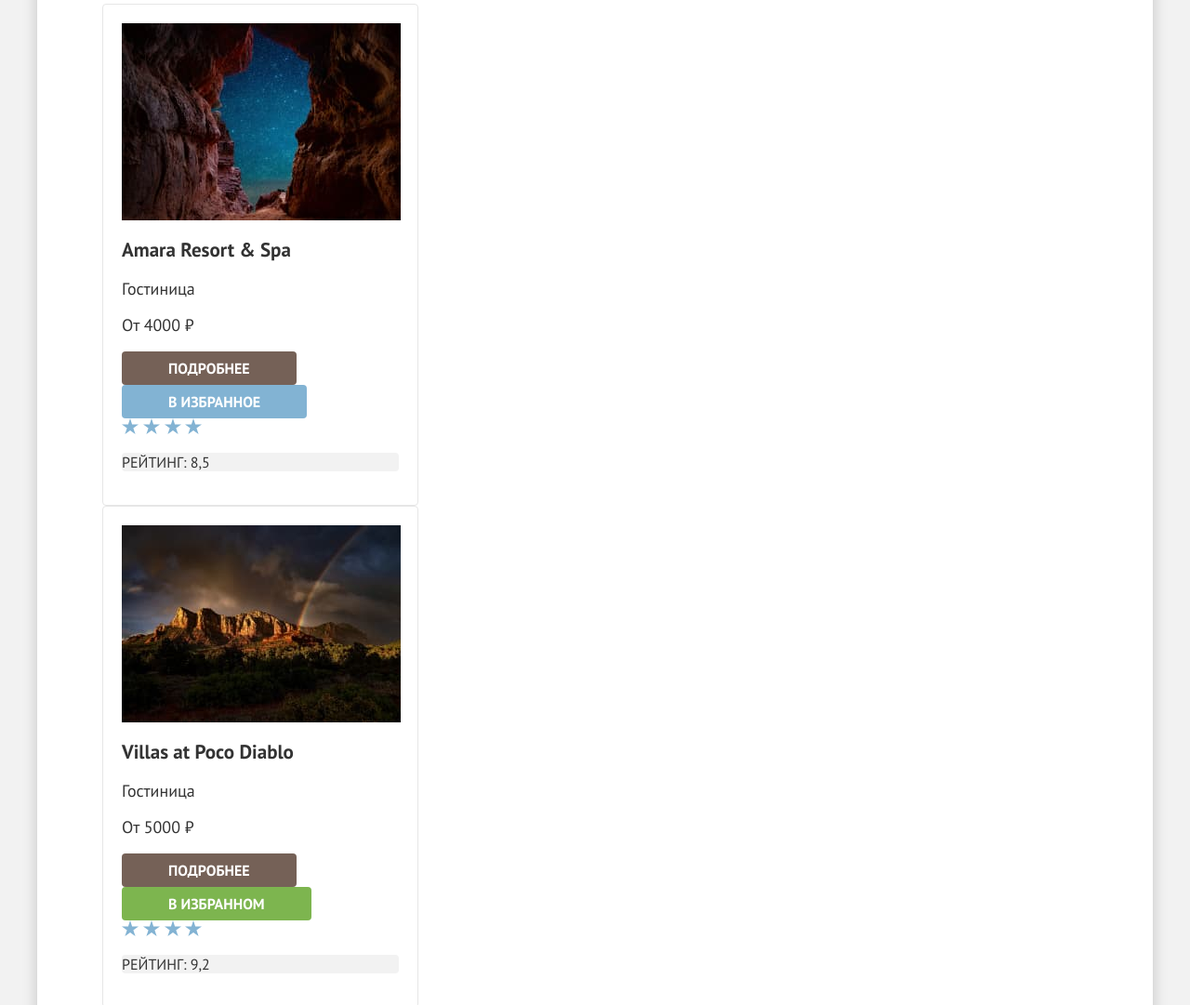
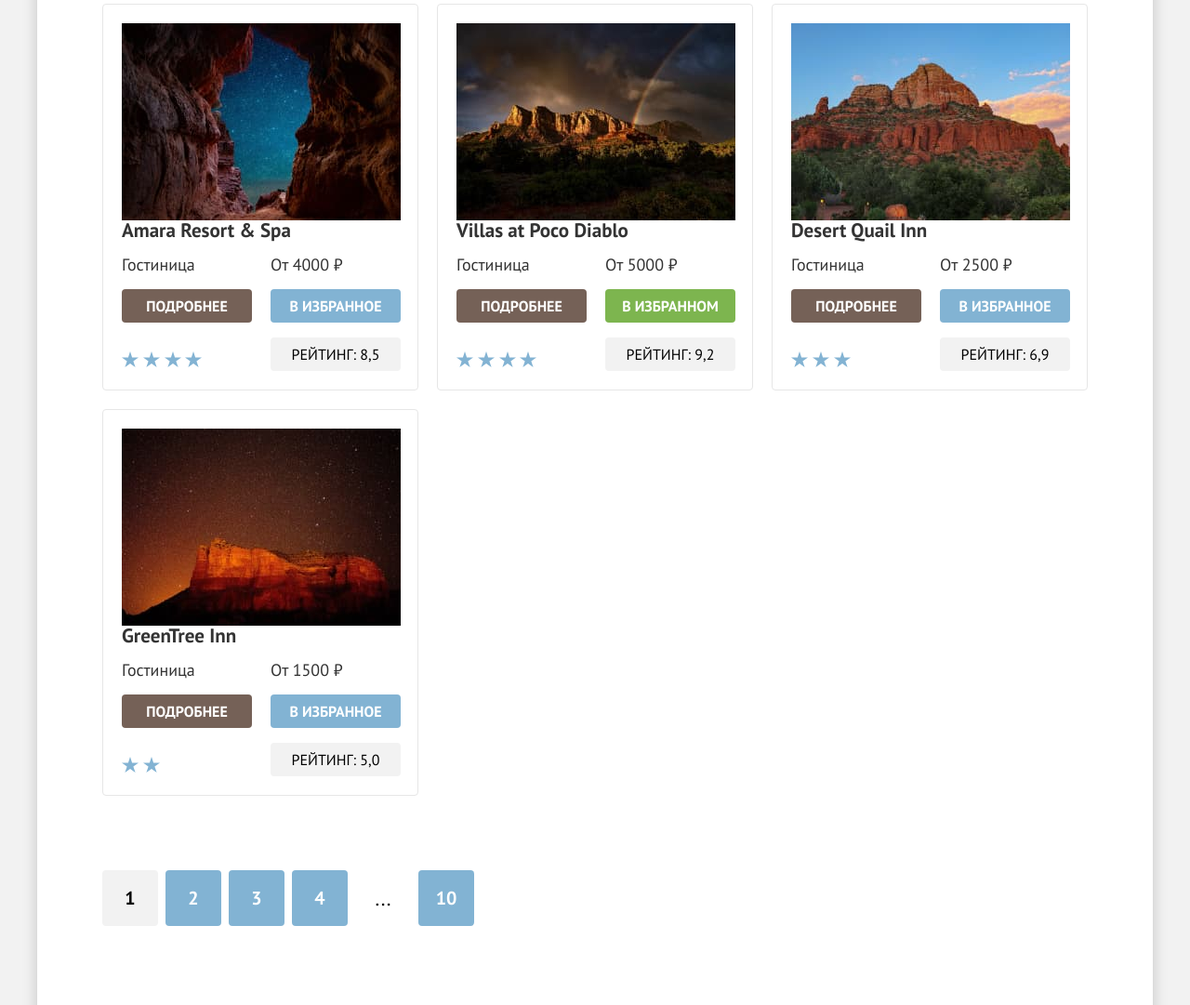
Before and after one commit to htmlacademy-htmlcss/2451963-sedona-1, a plain HTML site: page catalog.html in a window 1280 px wide. Shown: the part 611-1692 px from the top of the page at 93% size. Drawn offline with Linux system fonts and the light colour scheme.

Commit message:
сделал гриды, завтра доделаю

```diff
--- a/catalog.html
+++ b/catalog.html
@@ -173,7 +173,7 @@
                 <span class="catalog-raiting-stars-item"></span>
                 <span class="catalog-raiting-stars-item"></span>
               </div>
-              <p class="catalog-raiting-text">Рейтинг: 8,5</p>
+              <p class="catalog-raiting-text button">Рейтинг: 8,5</p>
             </li>
             <li class="catalog-card">
               <a class="catalog-card-link">
@@ -191,7 +191,7 @@
                 <span class="catalog-raiting-stars-item"></span>
                 <span class="catalog-raiting-stars-item"></span>
               </div>
-              <p class="catalog-raiting-text">Рейтинг: 9,2</p>
+              <p class="catalog-raiting-text button">Рейтинг: 9,2</p>
             </li>
             <li class="catalog-card">
               <a class="catalog-card-link">
@@ -208,7 +208,7 @@
                 <span class="catalog-raiting-stars-item"></span>
                 <span class="catalog-raiting-stars-item"></span>
               </div>
-              <p class="catalog-raiting-text">Рейтинг: 6,9 </p>
+              <p class="catalog-raiting-text button">Рейтинг: 6,9 </p>
             </li>
             <li class="catalog-card">
               <a class="catalog-card-link">
@@ -224,7 +224,7 @@
                 <span class="catalog-raiting-stars-item"></span>
                 <span class="catalog-raiting-stars-item"></span>
               </div>
-              <p class="catalog-raiting-text">Рейтинг: 5,0 </p>
+              <p class="catalog-raiting-text button">Рейтинг: 5,0 </p>
             </li>
           </ul>
 
--- a/styles/styles.css
+++ b/styles/styles.css
@@ -264,6 +264,7 @@ body {
 .advantages-item-full {
   display: flex; /* Не понимаю, почему у меня отступ у картинок, вроде это флекс-элементы, а отступ всё равно есть */
   width: 100%;
+  grid-column: 1 / -1;
 
   color: #fff;
 
@@ -279,8 +280,8 @@ body {
 }
 
 .advantages-table {
-  display: flex;
-  flex-wrap: wrap;
+  display: grid;
+  grid-template-columns: repeat(3, 1fr);
 
   margin: 0;
   padding: 0;
@@ -322,8 +323,8 @@ body {
 }
 
 .service-list {
-  display: flex;
-  flex-wrap: wrap;
+  display: grid;
+  grid-template-columns: repeat(3, 1fr);
 
   margin: 0;
   padding: 0;
@@ -683,6 +684,10 @@ body {
 /* Разметка результата каталога */
 
 .catalog-list {
+  display: grid;
+  grid-template-columns: repeat(3, 1fr);
+  gap: 20px;
+
   margin: 0;
   padding: 0;
   margin-bottom: 80px;
@@ -691,20 +696,44 @@ body {
 }
 
 .catalog-card {
+  display: grid;
+  grid-template-columns: repeat(2, 140px);
+  column-gap: 20px;
+  row-gap: 16px;
+
   max-width: 340px;
   padding: 20px;
   border-radius: 4px;
   border: 1px solid #E6E6E6;
 }
 
-.catalog-card:not(:nth-child(3n)) {
-  margin-right: 20px;
+.catalog-card-link {
+  grid-column: 1 / -1;
 }
 
 .catalog-img {
   display: block;
   width: 300px;
   height: 212px;
+}
+
+.catalog-card-title {
+  margin: 0;
+}
+
+.catalog-text {
+  margin: 0;
+}
+
+.catalog-list button,
+.catalog-list .catalog-button-more,
+.catalog-list .catalog-raiting-text {
+  padding: 8px 18px; /* будет ли правильным такое решение, иначе кнопки не соответствуют макету, или же лучше поменять в основных стилях классу .button */
+}
+
+.catalog-raiting-stars {
+  align-items: center;
+  align-self: flex-end;
 }
 
 .catalog-raiting-stars-item {
@@ -720,11 +749,14 @@ body {
 }
 
 .catalog-raiting-text {
+  margin: 0;
   font-size: 16px;
   line-height: 20px;
+  font-weight: 400;
   text-transform: uppercase;
 
   border-radius: 4px;
+  color: #000;
   background-color:#F2F2F2;
 }
 
```
